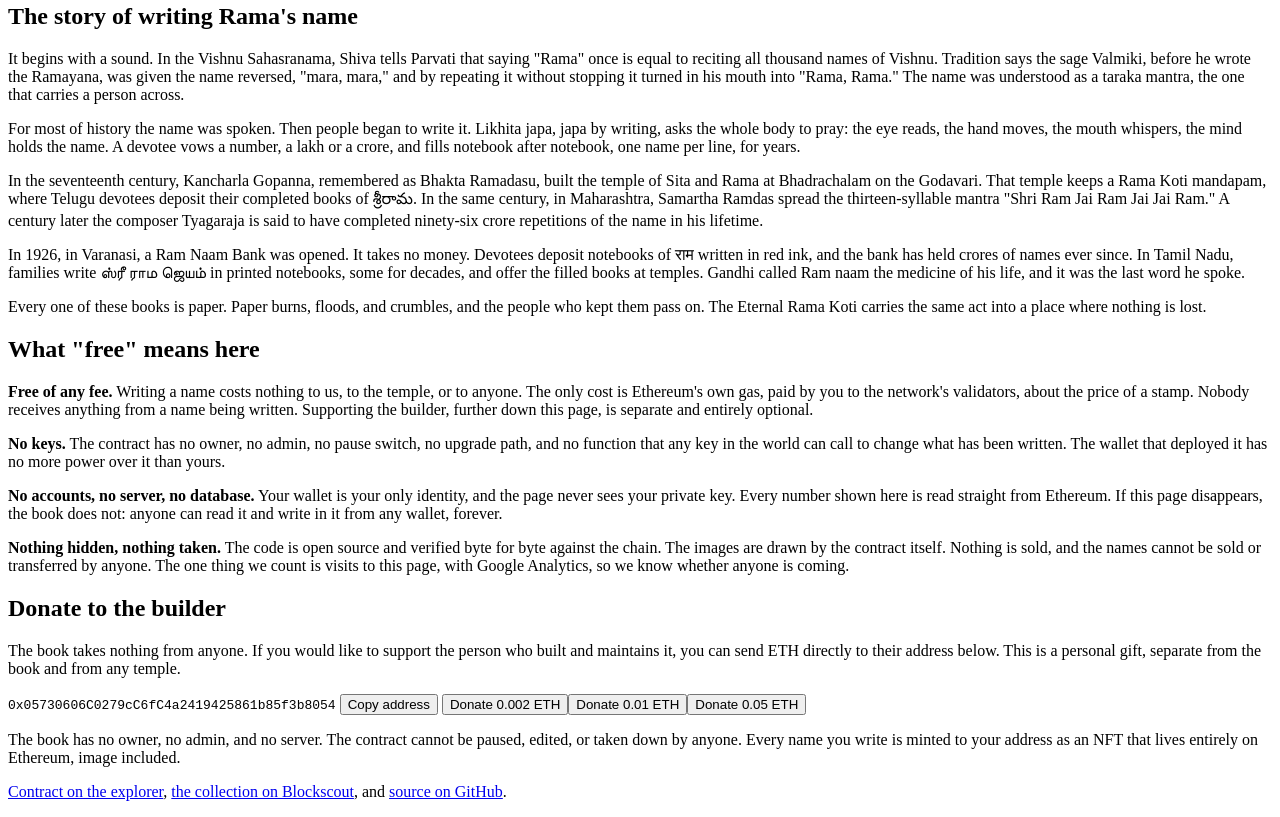
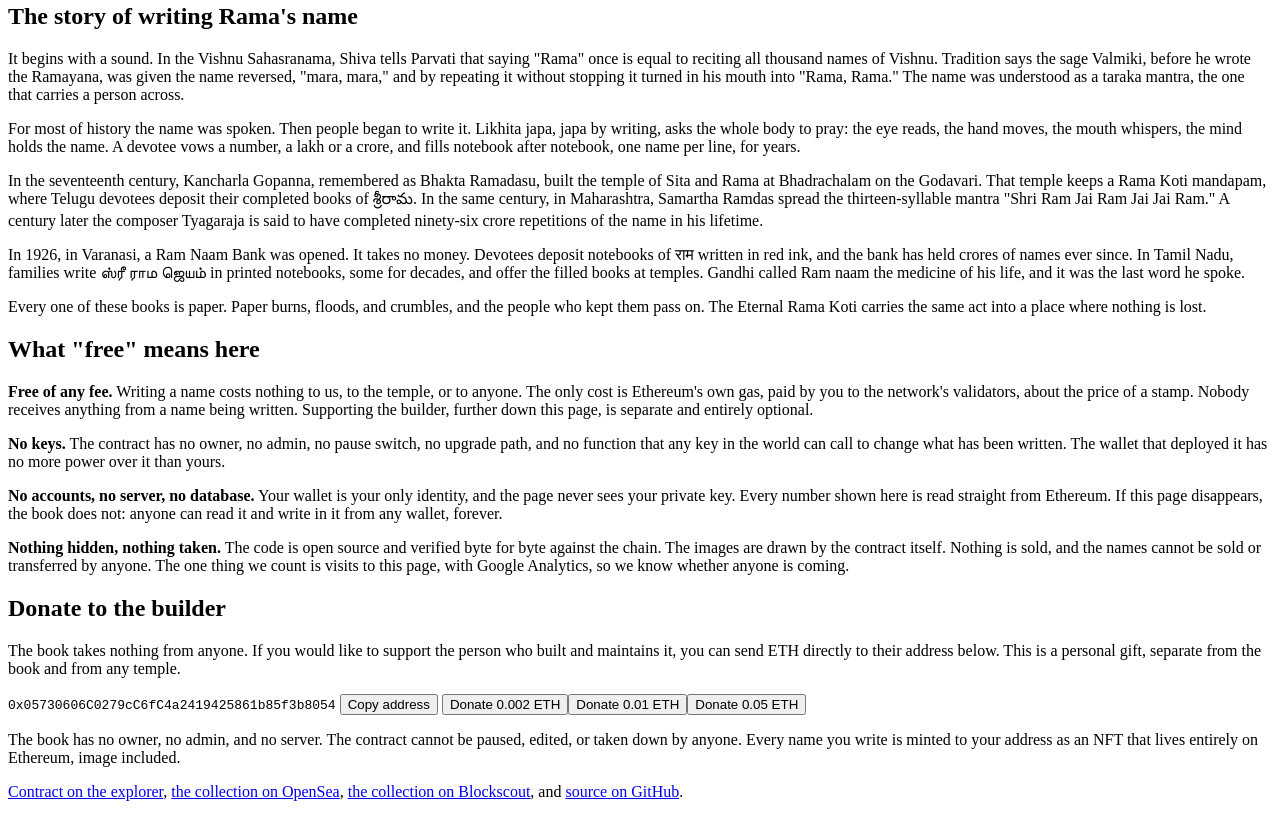
Before and after one commit to ShipItAndPray/eternal-rama-koti, a website with bundled scripts: page web/index.html in a window 1280 px wide. Shown: the part 2907-3724 px from the top of the page. Built offline with nearby package versions, Linux system fonts and the light colour scheme; no server answers; a web font is replaced by a local one.

Commit message:
page: OpenSea collection link in footer; per-NFT OpenSea link after writing

```diff
--- a/web/app.js
+++ b/web/app.js
@@ -81,6 +81,7 @@ function b64json(uri) { // data:application/json;base64,... → object, UTF-8 sa
   return JSON.parse(new TextDecoder().decode(bytes));
 }
 function nftUrl(id) { return `${CHAIN.blockscout}/token/${CHAIN.koti}/instance/${id}`; }
+function openseaUrl(id) { return CHAIN.opensea ? `${CHAIN.opensea}/${CHAIN.koti}/${id}` : null; }
 function status(msg, bad = false) { const el = $("status"); el.textContent = msg; el.style.color = bad ? "var(--ink)" : ""; }
 
 // ---------- language picker ----------
@@ -255,7 +256,7 @@ async function offer() {
     r.hidden = false;
     r.innerHTML = `<img src="${meta.image}" alt="${esc(meta.name)}, written by ${esc(name)}">
       <p>Written. Entry ${indian(id)}. You have written ${indian(mine)} ${mine === 1n ? "name" : "names"}.</p>
-      <p><a href="${nftUrl(id)}">See your NFT</a> or <a href="${CHAIN.explorer}/tx/${esc(hash)}">the transaction</a>.
+      <p>${openseaUrl(id) ? `<a href="${openseaUrl(id)}">See your NFT on OpenSea</a>, ` : ""}<a href="${nftUrl(id)}">on Blockscout</a>, or <a href="${CHAIN.explorer}/tx/${esc(hash)}">the transaction</a>.
       To see it in MetaMask, open the NFTs tab, choose Import NFT, and enter the contract address with token ID ${id}.</p>`;
     status("");
     $("rama").value = ""; onType();
@@ -369,6 +370,7 @@ onName();
 if (CHAIN.koti) {
   $("contract-link").href = `${CHAIN.explorer}/address/${CHAIN.koti}`;
   $("collection-link").href = `${CHAIN.blockscout}/token/${CHAIN.koti}`;
+  if (CHAIN.openseaCollection) { $("opensea-link").href = CHAIN.openseaCollection; $("opensea-link").hidden = false; }
   refreshCounts(); loadRecent(); refreshCost();
   setInterval(refreshCounts, 20000);
 } else {
--- a/web/config.js
+++ b/web/config.js
@@ -11,6 +11,8 @@ export const CHAIN = {
   ],
   explorer: "https://etherscan.io",
   blockscout: "https://eth.blockscout.com",   // renders on-chain NFT images
+  opensea: "https://opensea.io/assets/ethereum",      // per-token pages; collection at opensea.io/collection/eternal-rama-koti
+  openseaCollection: "https://opensea.io/collection/eternal-rama-koti",
   koti: "0x664ddc51552c5ccb142443d0116bb7b24e9fda92",
   deployBlock: 26022509,
   // Optional: an address that belongs to the builder alone. Leave null to hide the support section.
--- a/web/index.html
+++ b/web/index.html
@@ -118,7 +118,7 @@
 </section>
 <footer class="cover foot">
   <p>The book has no owner, no admin, and no server. The contract cannot be paused, edited, or taken down by anyone. Every name you write is minted to your address as an NFT that lives entirely on Ethereum, image included.</p>
-  <p><a id="contract-link" href="#">Contract on the explorer</a>, <a id="collection-link" href="#">the collection on Blockscout</a>, <span class="sep">and</span> <a href="https://github.com/ShipItAndPray/eternal-rama-koti">source on GitHub</a>.</p>
+  <p><a id="contract-link" href="#">Contract on the explorer</a>, <a id="opensea-link" href="#" hidden>the collection on OpenSea</a>, <a id="collection-link" href="#">the collection on Blockscout</a>, <span class="sep">and</span> <a href="https://github.com/ShipItAndPray/eternal-rama-koti">source on GitHub</a>.</p>
 </footer>
 
 <script type="module" src="app.js"></script>
```
